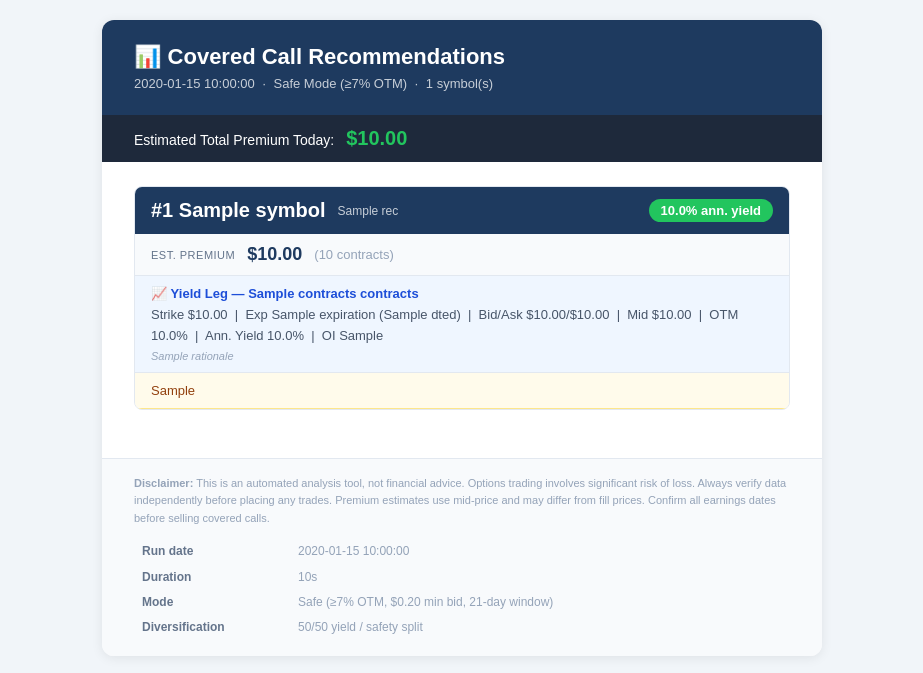
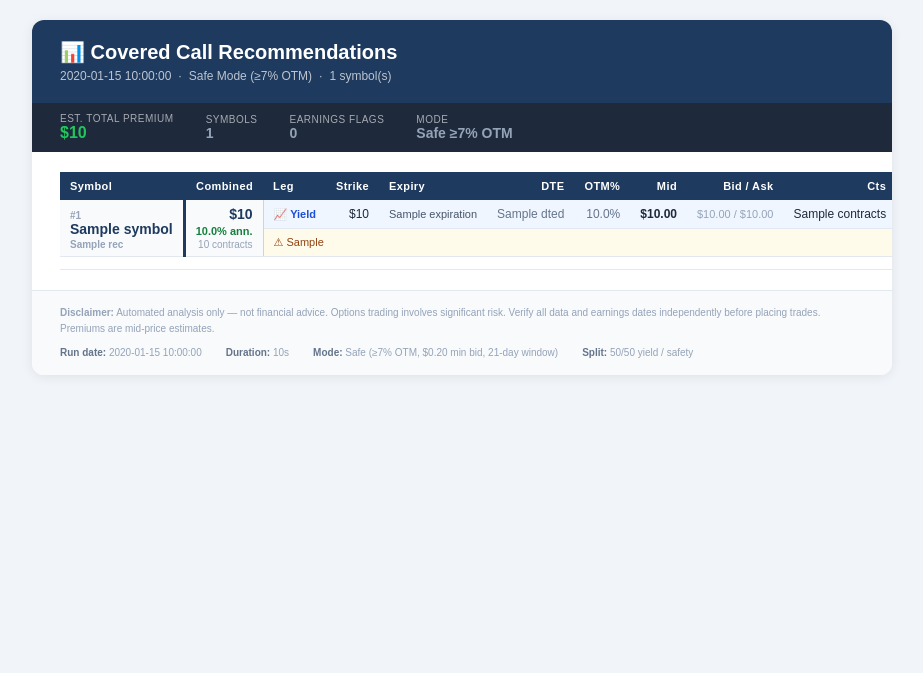
Before and after one commit to ambrishverma/options_trader, a Python web app: template templates/email.html in a window 1280 px wide. Shown: the top 673 px of the page, without its empty margins (178-1101 px from the left). Run offline with Jinja, Linux system fonts and the light colour scheme; the template is opened without the code that fills it: most values are stand-ins (such as "Sample title", 1, 10 or a date in 2020).

Commit message:
Fix stale price bugs and redesign email as tabular format
- options_chain.py: prefer history("1d") over fast_info for live prices,
  as fast_info can return stale data causing incorrect OTM/yield calculations
- filters.py: add three data quality guards:
    F1 upper bound: reject options >100% OTM (stale price artifact)
    F5: reject options where mid >= 20% of stock price (deep ITM / bad price)
    F6: reject options with annualized yield >500% (inflated due to bad price)
- templates/email.html: replace card layout with a crisp HTML table —
  one row per leg (yield/safety), symbol spans both rows, combined stats
  shown alongside

Co-Authored-By: Claude Sonnet 4.6 <noreply@anthropic.com>

```diff
--- a/templates/email.html
+++ b/templates/email.html
@@ -6,37 +6,79 @@
   <title>Covered Call Recommendations — {{ meta.run_date }}</title>
   <style>
     body { font-family: Arial, Helvetica, sans-serif; background: #f1f5f9; margin: 0; padding: 20px; color: #1e293b; }
-    .container { max-width: 720px; margin: 0 auto; background: white; border-radius: 12px; overflow: hidden; box-shadow: 0 2px 12px rgba(0,0,0,0.08); }
-    .header { background: #1e3a5f; color: white; padding: 24px 32px; }
-    .header h1 { margin: 0; font-size: 22px; font-weight: bold; }
-    .header p { margin: 6px 0 0; opacity: 0.75; font-size: 13px; }
-    .summary-bar { background: #1e293b; color: white; padding: 12px 32px; font-size: 14px; }
-    .summary-bar .amount { color: #22c55e; font-size: 20px; font-weight: bold; margin-left: 8px; }
-    .cards-section { padding: 24px 32px; }
-    .card { border: 1px solid #e2e8f0; border-radius: 8px; overflow: hidden; margin-bottom: 24px; }
-    .card-header { background: #1e3a5f; color: white; padding: 12px 16px; display: flex; justify-content: space-between; align-items: center; }
-    .card-header .sym { font-size: 20px; font-weight: bold; }
-    .card-header .company { font-size: 12px; opacity: 0.75; flex: 1; margin: 0 12px; }
-    .yield-badge { background: #22c55e; color: white; padding: 4px 12px; border-radius: 20px; font-size: 13px; font-weight: bold; white-space: nowrap; }
-    .card-summary { background: #f8fafc; padding: 10px 16px; border-bottom: 1px solid #e2e8f0; font-size: 13px; display: flex; align-items: center; gap: 12px; }
-    .card-summary .premium { font-size: 18px; font-weight: bold; color: #1e3a5f; }
-    .badge-red    { background: #dc2626; color: white; padding: 2px 8px; border-radius: 4px; font-size: 11px; font-weight: bold; }
-    .badge-yellow { background: #d97706; color: white; padding: 2px 8px; border-radius: 4px; font-size: 11px; font-weight: bold; }
-    .leg { padding: 10px 16px; border-bottom: 1px solid #e2e8f0; font-size: 13px; }
-    .leg-yield  { background: #eff6ff; }
-    .leg-safety { background: #f0fdf4; }
-    .leg-label { font-weight: bold; font-size: 13px; margin-bottom: 4px; }
-    .leg-label.yield  { color: #1d4ed8; }
-    .leg-label.safety { color: #15803d; }
-    .leg-detail { color: #475569; line-height: 1.6; }
-    .leg-rationale { color: #94a3b8; font-size: 11px; font-style: italic; margin-top: 3px; }
-    .warning-red    { background: #fef2f2; padding: 10px 16px; border-bottom: 1px solid #fee2e2; font-size: 13px; color: #991b1b; }
-    .warning-yellow { background: #fffbeb; padding: 10px 16px; border-bottom: 1px solid #fde68a; font-size: 13px; color: #92400e; }
-    .no-recs { text-align: center; padding: 48px 32px; color: #94a3b8; }
-    .footer { background: #f8fafc; padding: 16px 32px; font-size: 11px; color: #94a3b8; border-top: 1px solid #e2e8f0; line-height: 1.6; }
-    .meta-table { width: 100%; border-collapse: collapse; font-size: 12px; margin-top: 12px; }
-    .meta-table td { padding: 3px 8px; color: #94a3b8; }
-    .meta-table td:first-child { color: #64748b; font-weight: bold; width: 140px; }
+    .container { max-width: 860px; margin: 0 auto; background: white; border-radius: 12px; overflow: hidden; box-shadow: 0 2px 12px rgba(0,0,0,0.08); }
+
+    /* Header */
+    .header { background: #1e3a5f; color: white; padding: 20px 28px; }
+    .header h1 { margin: 0; font-size: 20px; font-weight: bold; }
+    .header p  { margin: 5px 0 0; opacity: 0.7; font-size: 12px; }
+
+    /* Summary bar */
+    .summary-bar { background: #1e293b; color: white; padding: 10px 28px; font-size: 13px; display: flex; gap: 32px; align-items: center; }
+    .summary-bar .kv { display: flex; flex-direction: column; }
+    .summary-bar .label { font-size: 10px; opacity: 0.6; text-transform: uppercase; letter-spacing: 0.5px; }
+    .summary-bar .value { font-size: 16px; font-weight: bold; color: #22c55e; }
+    .summary-bar .value.neutral { color: #94a3b8; font-size: 14px; }
+
+    /* Main table */
+    .tbl-wrap { padding: 20px 28px; }
+    table.recs { width: 100%; border-collapse: collapse; font-size: 12px; }
+    table.recs thead tr { background: #1e3a5f; color: white; }
+    table.recs thead th { padding: 8px 10px; text-align: left; font-size: 11px; font-weight: 600; letter-spacing: 0.4px; white-space: nowrap; }
+    table.recs thead th.right { text-align: right; }
+    table.recs thead th.center { text-align: center; }
+
+    /* Symbol group rows */
+    .row-yield  { background: #eff6ff; }
+    .row-safety { background: #f0fdf4; }
+    .row-even .row-yield  { background: #e0edff; }
+    .row-even .row-safety { background: #dcfce7; }
+
+    table.recs td { padding: 6px 10px; border-bottom: 1px solid #e2e8f0; vertical-align: middle; white-space: nowrap; }
+    table.recs td.right { text-align: right; }
+    table.recs td.center { text-align: center; }
+
+    /* Symbol cell spans 2 rows */
+    .cell-sym { background: #f8fafc; border-right: 3px solid #1e3a5f; font-weight: bold; font-size: 13px; vertical-align: top !important; padding-top: 10px !important; }
+    .cell-sym .ticker { font-size: 14px; font-weight: bold; color: #1e3a5f; }
+    .cell-sym .company { font-size: 10px; color: #94a3b8; margin-top: 2px; }
+    .cell-sym .rank { font-size: 10px; color: #94a3b8; }
+
+    /* Combined stats cell spans 2 rows */
+    .cell-combined { background: #f8fafc; border-right: 1px solid #cbd5e1; vertical-align: middle !important; text-align: right; }
+    .cell-combined .prem { font-size: 14px; font-weight: bold; color: #1e3a5f; }
+    .cell-combined .ann  { font-size: 11px; color: #15803d; font-weight: 600; margin-top: 3px; }
+    .cell-combined .cts  { font-size: 10px; color: #94a3b8; margin-top: 2px; }
+
+    /* Leg label */
+    .leg-yield-lbl  { color: #1d4ed8; font-weight: bold; font-size: 11px; }
+    .leg-safety-lbl { color: #15803d; font-weight: bold; font-size: 11px; }
+
+    .otm  { color: #64748b; }
+    .mid  { color: #1e293b; font-weight: 600; }
+    .oi   { color: #94a3b8; }
+    .dte  { color: #64748b; }
+    .exp  { color: #475569; font-size: 11px; }
+
+    /* Earnings badges */
+    .badge-red    { background: #dc2626; color: white; padding: 2px 6px; border-radius: 3px; font-size: 10px; font-weight: bold; display: inline-block; }
+    .badge-yellow { background: #d97706; color: white; padding: 2px 6px; border-radius: 3px; font-size: 10px; font-weight: bold; display: inline-block; }
+
+    /* Earnings warning row */
+    .row-warn td { background: #fef2f2; color: #991b1b; font-size: 11px; padding: 4px 10px; border-bottom: 2px solid #fee2e2; }
+    .row-warn-yellow td { background: #fffbeb; color: #92400e; font-size: 11px; padding: 4px 10px; border-bottom: 2px solid #fde68a; }
+
+    /* Group separator */
+    .row-sep td { padding: 0; border-bottom: 2px solid #e2e8f0; }
+
+    /* No recs */
+    .no-recs { text-align: center; padding: 48px; color: #94a3b8; font-size: 16px; }
+
+    /* Footer */
+    .footer { background: #f8fafc; padding: 14px 28px; font-size: 10px; color: #94a3b8; border-top: 1px solid #e2e8f0; line-height: 1.6; }
+    .meta-row { display: flex; gap: 24px; margin-top: 8px; flex-wrap: wrap; }
+    .meta-kv  { font-size: 10px; }
+    .meta-kv .mk { color: #64748b; font-weight: bold; }
   </style>
 </head>
 <body>
@@ -50,104 +92,129 @@
 
   <!-- Summary bar -->
   <div class="summary-bar">
-    Estimated Total Premium Today:
-    <span class="amount">
-      ${{ "%.2f"|format(recommendations|sum(attribute='combined_premium_total')) }}
-    </span>
+    <div class="kv">
+      <span class="label">Est. Total Premium</span>
+      <span class="value">${{ "{:,.0f}".format(recommendations|sum(attribute='combined_premium_total')) }}</span>
+    </div>
+    <div class="kv">
+      <span class="label">Symbols</span>
+      <span class="value neutral">{{ recommendations|length }}</span>
+    </div>
+    <div class="kv">
+      <span class="label">Earnings Flags</span>
+      <span class="value neutral">{{ recommendations|selectattr('earnings_flag')|list|length }}</span>
+    </div>
+    <div class="kv">
+      <span class="label">Mode</span>
+      <span class="value neutral">Safe ≥7% OTM</span>
+    </div>
   </div>
 
-  <!-- Recommendation cards -->
-  <div class="cards-section">
+  <!-- Recommendations table -->
+  <div class="tbl-wrap">
 
     {% if not recommendations %}
-    <div class="no-recs">
-      <p style="font-size:18px;">😴 No recommendations today</p>
-      <p>No options passed the Safe Mode filters. Market may be quiet or no eligible strikes found.</p>
-    </div>
+    <div class="no-recs">😴 No recommendations today — no options passed the Safe Mode filters.</div>
+    {% else %}
+
+    <table class="recs">
+      <thead>
+        <tr>
+          <th style="width:90px;">Symbol</th>
+          <th style="width:80px;" class="right">Combined</th>
+          <th style="width:50px;">Leg</th>
+          <th class="right">Strike</th>
+          <th>Expiry</th>
+          <th class="right">DTE</th>
+          <th class="right">OTM%</th>
+          <th class="right">Mid</th>
+          <th class="right">Bid / Ask</th>
+          <th class="right">Cts</th>
+          <th class="right">Ann.Yield</th>
+          <th class="right">OI</th>
+        </tr>
+      </thead>
+      <tbody>
+
+        {% for rec in recommendations %}
+        {% set yl = rec.yield_leg %}
+        {% set yo = yl.option %}
+        {% set sl = rec.safety_leg %}
+
+        {# Yield row #}
+        <tr class="row-yield">
+          <td class="cell-sym" rowspan="{{ 3 if sl else 2 }}">
+            <div class="rank">#{{ rec.rank }}</div>
+            <div class="ticker">{{ rec.symbol }}</div>
+            <div class="company">{{ rec.name }}</div>
+            {% if rec.earnings_flag == 'red' %}
+              <div style="margin-top:4px;"><span class="badge-red">⚠ EARNINGS</span></div>
+            {% elif rec.earnings_flag == 'yellow' %}
+              <div style="margin-top:4px;"><span class="badge-yellow">🔔 NEAR EXP</span></div>
+            {% endif %}
+          </td>
+          <td class="cell-combined" rowspan="{{ 3 if sl else 2 }}">
+            <div class="prem">${{ "{:,.0f}".format(rec.combined_premium_total) }}</div>
+            <div class="ann">{{ "%.1f"|format(rec.combined_ann_yield) }}% ann.</div>
+            <div class="cts">{{ rec.contracts_total }} contract{% if rec.contracts_total != 1 %}s{% endif %}</div>
+          </td>
+          <td><span class="leg-yield-lbl">📈 Yield</span></td>
+          <td class="right">${{ "%.0f"|format(yo.strike) }}</td>
+          <td><span class="exp">{{ yo.expiration }}</span></td>
+          <td class="right dte">{{ yo.dte }}d</td>
+          <td class="right otm">{{ "%.1f"|format(yo.otm_pct) }}%</td>
+          <td class="right mid">${{ "%.2f"|format(yo.mid) }}</td>
+          <td class="right" style="color:#94a3b8;font-size:11px;">${{ "%.2f"|format(yo.bid) }} / ${{ "%.2f"|format(yo.ask) }}</td>
+          <td class="right">{{ yl.contracts }}</td>
+          <td class="right" style="color:#1d4ed8;">{{ "%.1f"|format(yo.annualized_yield) }}%</td>
+          <td class="right oi">{{ yo.open_interest }}</td>
+        </tr>
+
+        {# Safety row #}
+        {% if sl %}
+        {% set so = sl.option %}
+        <tr class="row-safety">
+          <td><span class="leg-safety-lbl">🛡 Safety</span></td>
+          <td class="right">${{ "%.0f"|format(so.strike) }}</td>
+          <td><span class="exp">{{ so.expiration }}</span></td>
+          <td class="right dte">{{ so.dte }}d</td>
+          <td class="right otm">{{ "%.1f"|format(so.otm_pct) }}%</td>
+          <td class="right mid">${{ "%.2f"|format(so.mid) }}</td>
+          <td class="right" style="color:#94a3b8;font-size:11px;">${{ "%.2f"|format(so.bid) }} / ${{ "%.2f"|format(so.ask) }}</td>
+          <td class="right">{{ sl.contracts }}</td>
+          <td class="right" style="color:#15803d;">{{ "%.1f"|format(so.annualized_yield) }}%</td>
+          <td class="right oi">{{ so.open_interest }}</td>
+        </tr>
         {% endif %}
 
-    {% for rec in recommendations %}
-    <div class="card">
-
-      <!-- Card header -->
-      <div class="card-header">
-        <span class="sym">#{{ rec.rank }} {{ rec.symbol }}</span>
-        <span class="company">{{ rec.name }}</span>
-        <span class="yield-badge">{{ "%.1f"|format(rec.combined_ann_yield) }}% ann. yield</span>
-      </div>
-
-      <!-- Summary row -->
-      <div class="card-summary">
-        <span style="color:#64748b;font-size:11px;text-transform:uppercase;letter-spacing:0.5px;">Est. Premium</span>
-        <span class="premium">${{ "%.2f"|format(rec.combined_premium_total) }}</span>
-        <span style="color:#94a3b8;">({{ rec.contracts_total }} contract{% if rec.contracts_total != 1 %}s{% endif %})</span>
-        {% if rec.earnings_flag == 'red' %}
-          <span class="badge-red">⚠ EARNINGS IN WINDOW</span>
-        {% elif rec.earnings_flag == 'yellow' %}
-          <span class="badge-yellow">🔔 EARNINGS NEAR EXPIRY</span>
-        {% endif %}
-      </div>
-
-      <!-- Yield leg -->
-      {% set yl = rec.yield_leg %}
-      {% set yo = yl.option %}
-      <div class="leg leg-yield">
-        <div class="leg-label yield">📈 Yield Leg — {{ yl.contracts }} contract{% if yl.contracts != 1 %}s{% endif %}</div>
-        <div class="leg-detail">
-          Strike ${{ "%.2f"|format(yo.strike) }}
-          &nbsp;|&nbsp; Exp {{ yo.expiration }} ({{ yo.dte }}d)
-          &nbsp;|&nbsp; Bid/Ask ${{ "%.2f"|format(yo.bid) }}/${{ "%.2f"|format(yo.ask) }}
-          &nbsp;|&nbsp; Mid ${{ "%.2f"|format(yo.mid) }}
-          &nbsp;|&nbsp; OTM {{ "%.1f"|format(yo.otm_pct) }}%
-          &nbsp;|&nbsp; Ann. Yield {{ "%.1f"|format(yo.annualized_yield) }}%
-          &nbsp;|&nbsp; OI {{ yo.open_interest }}
-        </div>
-        <div class="leg-rationale">{{ yl.rationale }}</div>
-      </div>
-
-      <!-- Safety leg (if present) -->
-      {% if rec.safety_leg %}
-      {% set sl = rec.safety_leg %}
-      {% set so = sl.option %}
-      <div class="leg leg-safety">
-        <div class="leg-label safety">🛡 Safety Leg — {{ sl.contracts }} contract{% if sl.contracts != 1 %}s{% endif %}</div>
-        <div class="leg-detail">
-          Strike ${{ "%.2f"|format(so.strike) }}
-          &nbsp;|&nbsp; Exp {{ so.expiration }} ({{ so.dte }}d)
-          &nbsp;|&nbsp; Bid/Ask ${{ "%.2f"|format(so.bid) }}/${{ "%.2f"|format(so.ask) }}
-          &nbsp;|&nbsp; Mid ${{ "%.2f"|format(so.mid) }}
-          &nbsp;|&nbsp; OTM {{ "%.1f"|format(so.otm_pct) }}%
-          &nbsp;|&nbsp; Ann. Yield {{ "%.1f"|format(so.annualized_yield) }}%
-          &nbsp;|&nbsp; OI {{ so.open_interest }}
-        </div>
-        <div class="leg-rationale">{{ sl.rationale }}</div>
-      </div>
+        {# Earnings warning row #}
+        {% if rec.earnings_warning %}
+        <tr class="{{ 'row-warn' if rec.earnings_flag == 'red' else 'row-warn-yellow' }}">
+          <td colspan="10">⚠ {{ rec.earnings_warning }}</td>
+        </tr>
         {% endif %}
 
-      <!-- Earnings warning -->
-      {% if rec.earnings_warning %}
-      <div class="{{ 'warning-red' if rec.earnings_flag == 'red' else 'warning-yellow' }}">
-        {{ rec.earnings_warning }}
-      </div>
-      {% endif %}
+        {# Group separator #}
+        <tr class="row-sep"><td colspan="12"></td></tr>
 
-    </div>
         {% endfor %}
 
+      </tbody>
+    </table>
+
+    {% endif %}
   </div>
 
   <!-- Footer -->
   <div class="footer">
-    <strong>Disclaimer:</strong> This is an automated analysis tool, not financial advice.
-    Options trading involves significant risk of loss. Always verify data independently
-    before placing any trades. Premium estimates use mid-price and may differ from fill prices.
-    Confirm all earnings dates before selling covered calls.
-    <table class="meta-table">
-      <tr><td>Run date</td><td>{{ meta.run_date }}</td></tr>
-      <tr><td>Duration</td><td>{{ meta.duration_sec }}s</td></tr>
-      <tr><td>Mode</td><td>Safe (≥7% OTM, $0.20 min bid, 21-day window)</td></tr>
-      <tr><td>Diversification</td><td>50/50 yield / safety split</td></tr>
-    </table>
+    <strong>Disclaimer:</strong> Automated analysis only — not financial advice. Options trading involves significant risk.
+    Verify all data and earnings dates independently before placing trades. Premiums are mid-price estimates.
+    <div class="meta-row">
+      <span class="meta-kv"><span class="mk">Run date:</span> {{ meta.run_date }}</span>
+      <span class="meta-kv"><span class="mk">Duration:</span> {{ meta.duration_sec }}s</span>
+      <span class="meta-kv"><span class="mk">Mode:</span> Safe (≥7% OTM, $0.20 min bid, 21-day window)</span>
+      <span class="meta-kv"><span class="mk">Split:</span> 50/50 yield / safety</span>
+    </div>
   </div>
 
 </div>
```
Also changed, not shown: filters.py (+25 -2 lines), options_chain.py (+5 -4 lines). Lines whose indentation alone changed are shown as unchanged.
